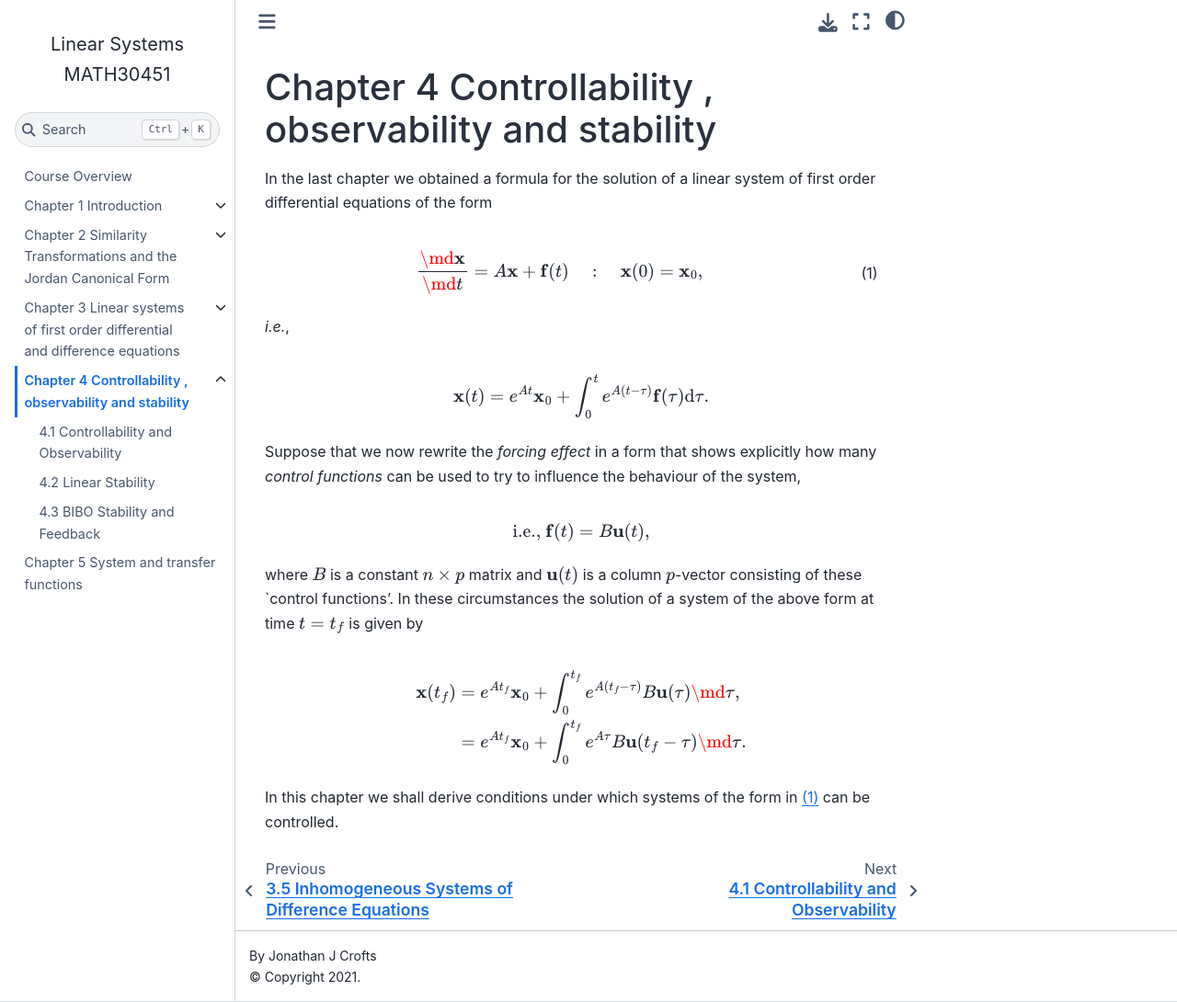
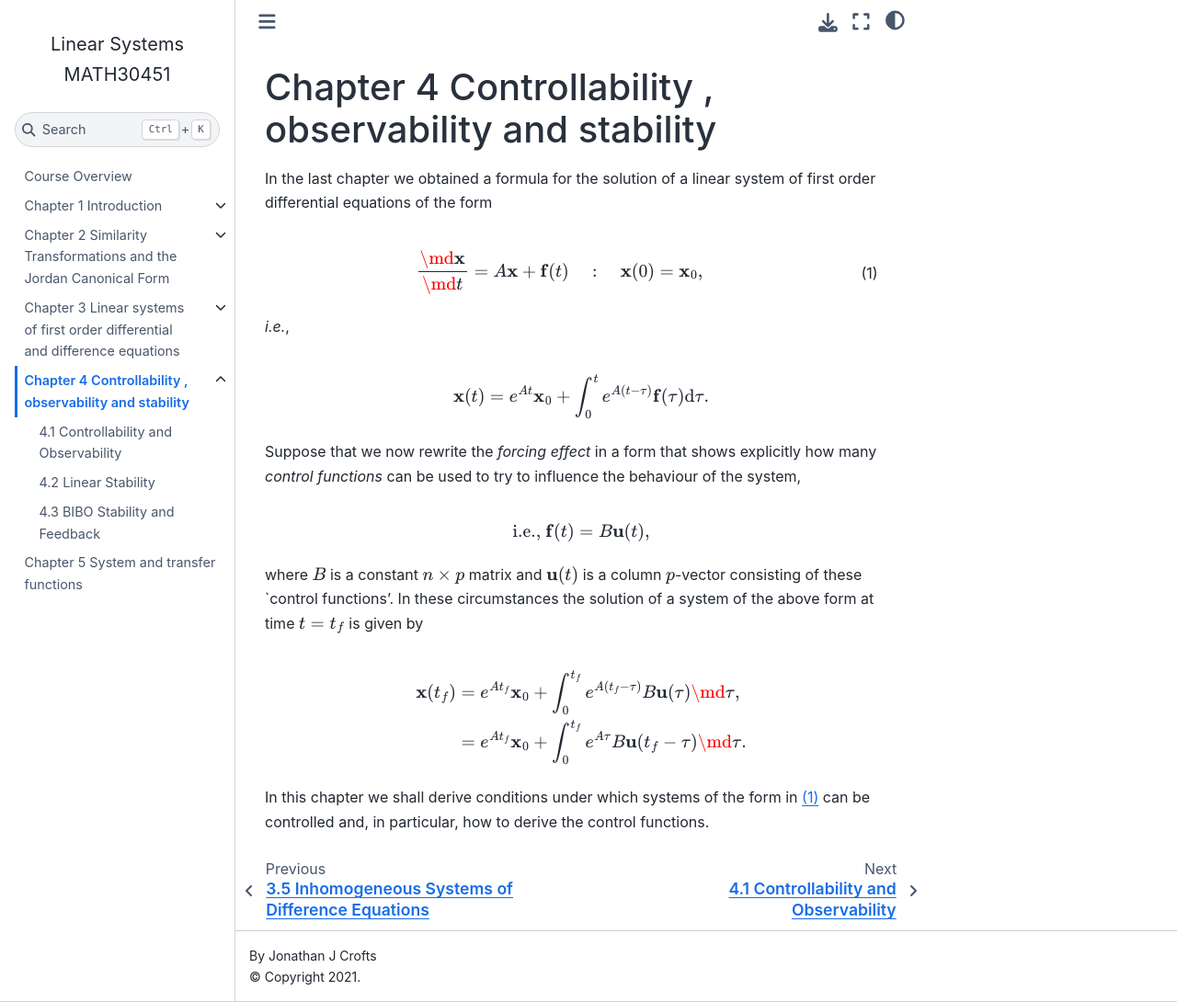
Before and after one commit to jjcrofts77/Linear-Systems-MATH30451, a Jupyter Book: the page built from content/notebooks/Chapter4/Chapter4Intro.md, in a window 1280 px wide and 1090 px high. Shown: the whole window at 92% size. Built offline with Jupyter Book 1.0.4 settings and Sphinx 7.4.7 and the Sphinx Book theme 1.1.4, drawn with Linux system fonts in a browser that asks for light colours.

Commit message:
Update Chapter4Intro.md

```diff
--- a/content/notebooks/Chapter4/Chapter4Intro.md
+++ b/content/notebooks/Chapter4/Chapter4Intro.md
@@ -25,4 +25,4 @@ $$
 &= e^{At_f}\mathbf{x}_0+\int_0^{t_f}e^{A\tau}B\mathbf{u}(t_f-\tau)\md\tau.
 $$
 
-In this chapter we shall derive conditions under which systems of the form in {eq}`consys` can be controlled.
+In this chapter we shall derive conditions under which systems of the form in {eq}`consys` can be controlled and, in particular, how to derive the control functions.
```
